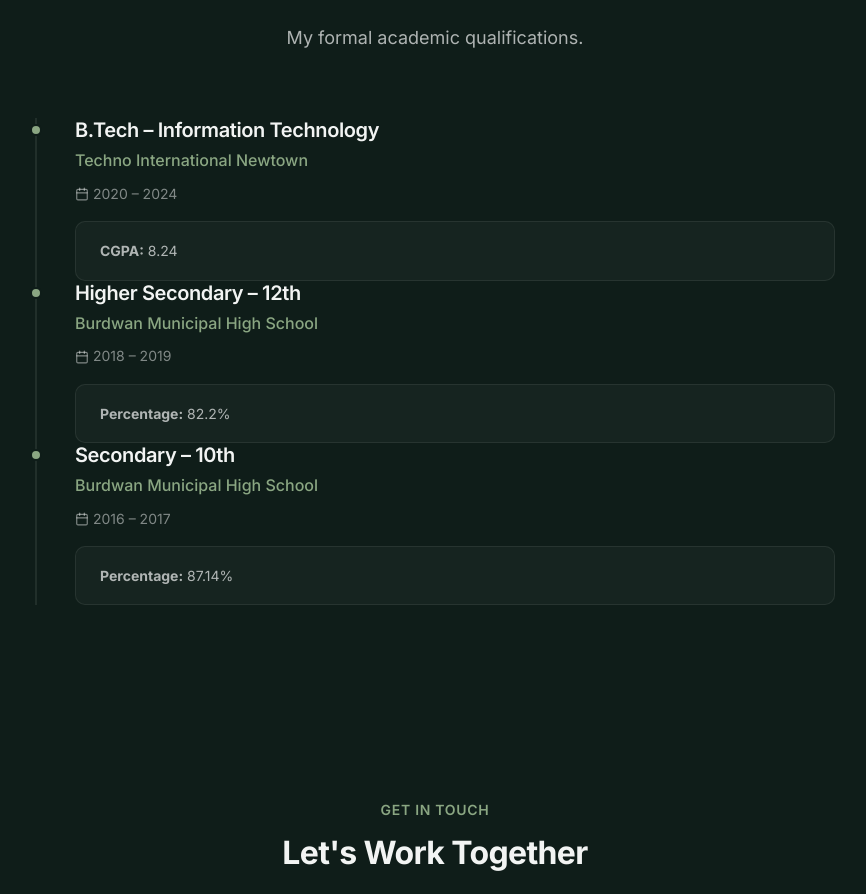
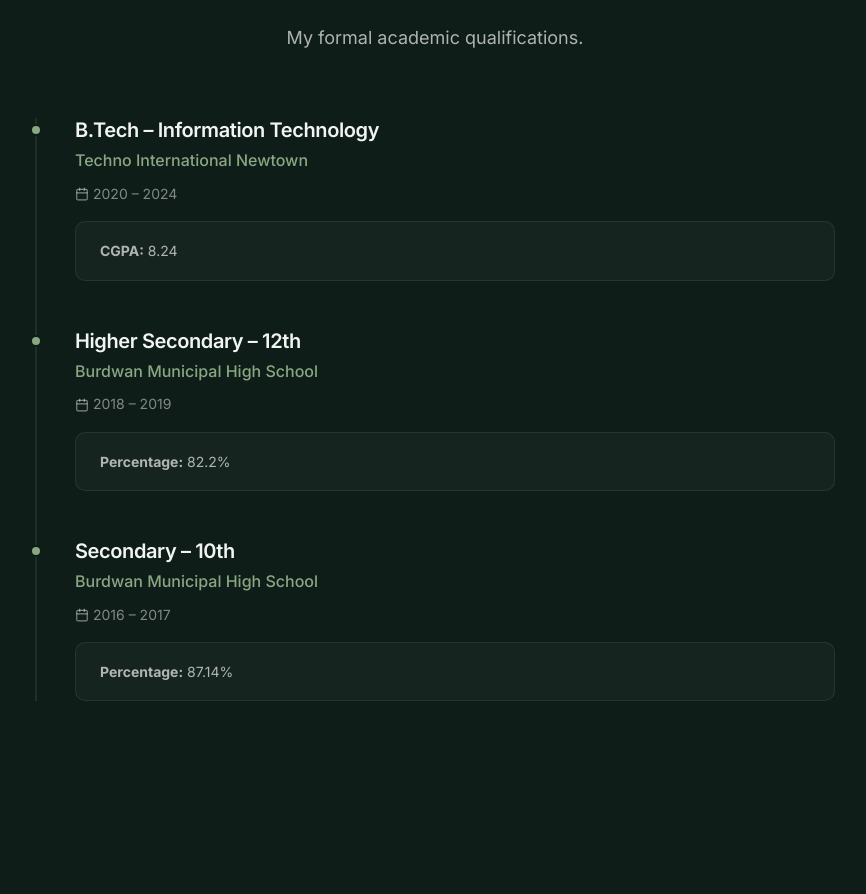
Before and after one commit to WEBX2024/Portfolio, a React (Vite) app in the folder client/: page / in a window 1280 px wide. Shown: the part 5126-6020 px from the top of the page, without its empty margins (205-1071 px from the left). Built offline with nearby package versions, Linux system fonts and the light colour scheme.

Commit message:
Education section cheanges done

```diff
--- a/client/src/styles/components.css
+++ b/client/src/styles/components.css
@@ -759,6 +759,9 @@
   position: relative;
   max-width: 800px;
   margin: 0 auto;
+  display: flex;
+  flex-direction: column;
+  gap: var(--space-12);
 }
 
 .experience__timeline::before {
@@ -774,11 +777,6 @@
 .experience-card {
   position: relative;
   padding-left: var(--space-10);
-  margin-bottom: var(--space-12);
-}
-
-.experience-card:last-child {
-  margin-bottom: 0;
 }
 
 .experience-card__dot {
```
